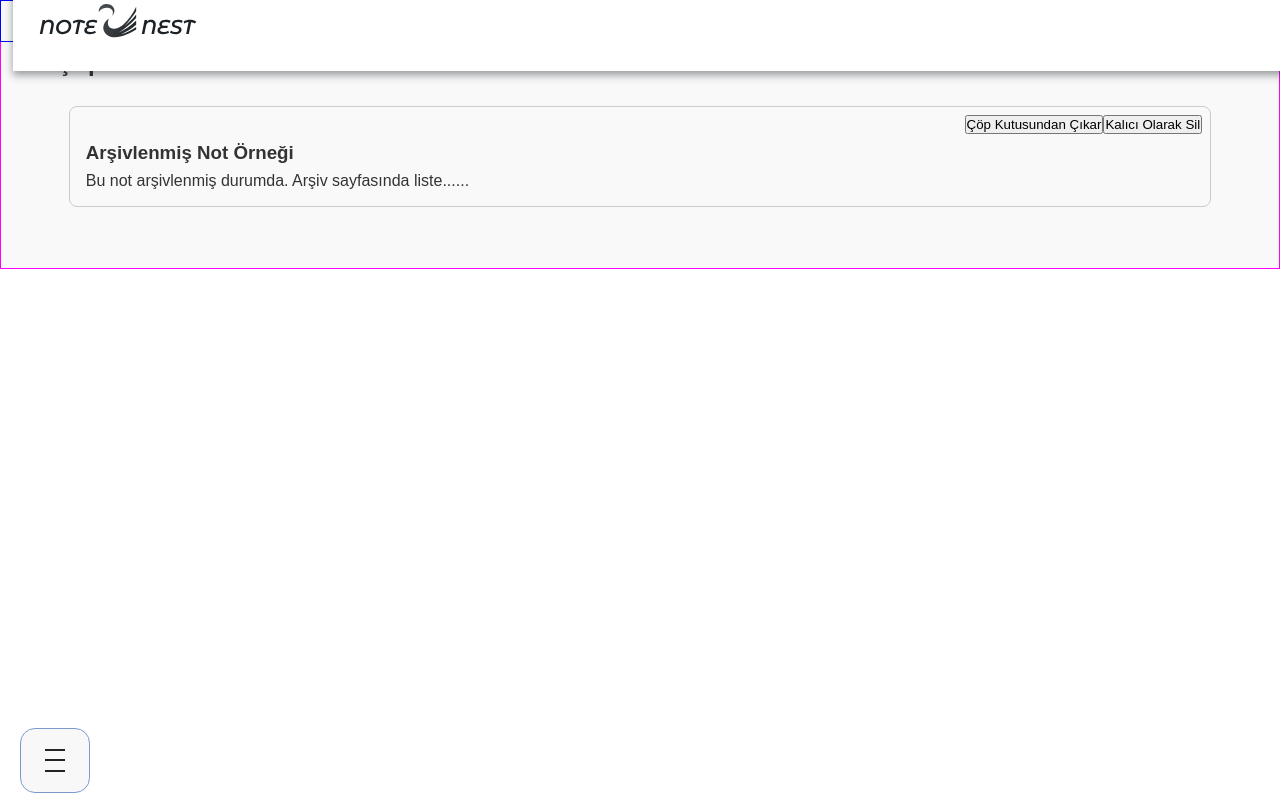
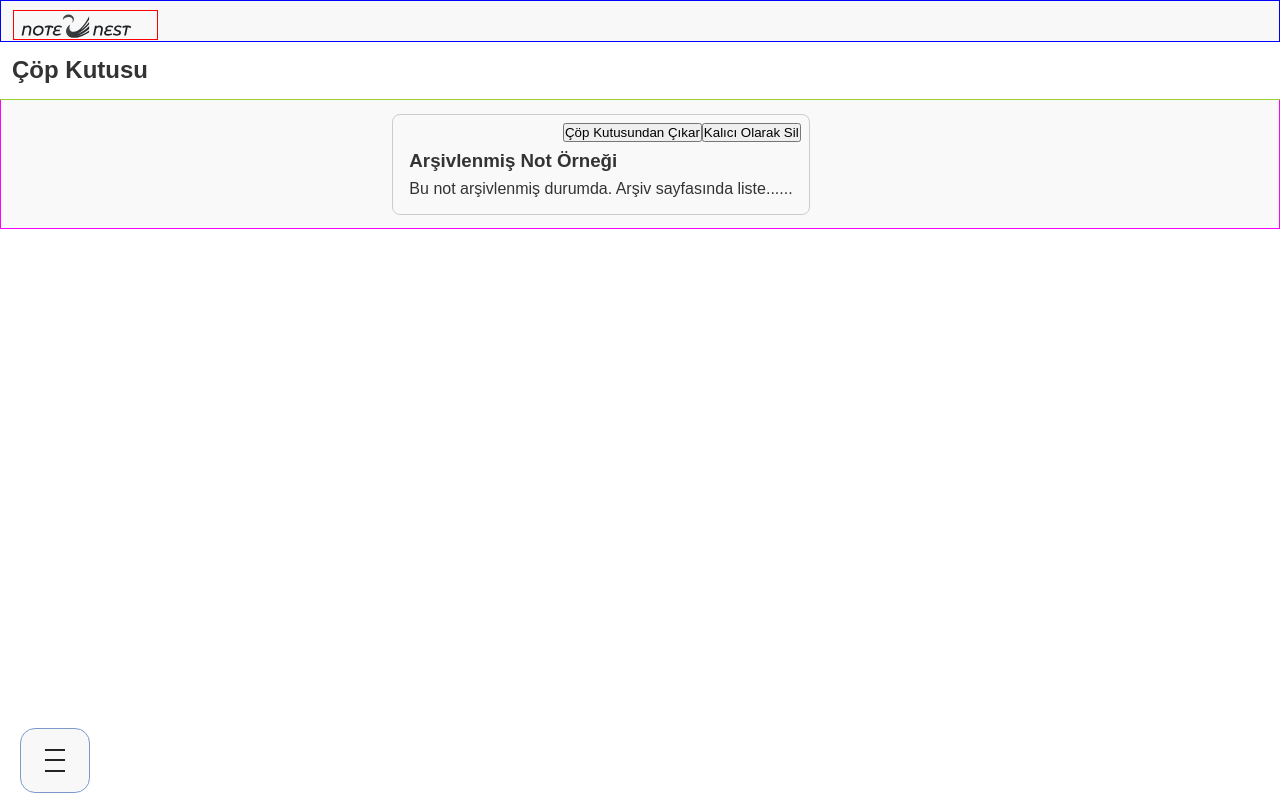
Before and after one commit to banuaggun/note-nest-vue, a Vue app: page /deleted in a window 1280 px wide. Built offline with nearby package versions, Linux system fonts and the light colour scheme.

Commit message:
style adjustments were made - 1

```diff
--- a/src/components/Header.vue
+++ b/src/components/Header.vue
@@ -12,22 +12,11 @@ import logo from '@/assets/image/logo.svg'
 </script>
 
 <style scoped>
-.header {
-  width:100%;
-  display: flex;
-  justify-content: space-between;
-  align-items: center;
-  padding: 1rem;
-  background-color: #fff;
-  height:100px;
-  box-shadow: 0px 4px 8px 0 rgba(29, 34, 38, 0.45);
-  margin-bottom:12px;
-  position:fixed;
-  z-index:10;
-}
 
 .logo img {
-  height: 40px;
+  height: 30px;
+  border:1px solid red;
+  width:100%;
 }
 
 </style>
--- a/src/views/ArchivedNotes.vue
+++ b/src/views/ArchivedNotes.vue
@@ -1,14 +1,16 @@
 <template>
   <section class="archived-notes">
-    <div class="header">
-      <h2>Arşivlenmiş Notlar</h2>
+    <div class="archived-notes-header">
+      <h2>Archived Notes</h2>
     </div>
-
-    <NoteList
+    <div class="archived-notes-area">
+<NoteList
       :notes="archivedNotes"
       @unarchive="unarchiveNote"
       @delete="deleteNotePermanently"
     />
+    </div>
+
   </section>
 </template>
 
@@ -26,14 +28,28 @@ function unarchiveNote(id) {
 <style scoped>
 .archived-notes {
   max-width: 1200px;
-  margin: 2rem auto;
-  padding: 1rem;
+  display:flex;
+  flex-direction: column;
+  align-items: center;
+  height: auto;
 }
 
-.header {
+.archived-notes-header{
+  position: fixed;
+  top: 0;
+  left: 0;
+  width: 100%;
+  height: 60px; /* sabit yükseklik */
+  background: white;
+  border-bottom: 1px solid yellowgreen;
   display: flex;
-  justify-content: space-between;
   align-items: center;
-  margin-bottom: 1rem;
+  padding: 0 12px;
+  margin-top:40px;
 }
+
+.archived-notes-area{
+   margin-top: 100px;
+}
+
 </style>
--- a/src/views/DeletedNotes.vue
+++ b/src/views/DeletedNotes.vue
@@ -1,14 +1,16 @@
 <template>
   <section class="deleted-notes">
-    <div class="header">
+    <div class="deleted-notes-header">
       <h2>Çöp Kutusu</h2>
     </div>
-
-    <NoteList
+    <div class="deleted-notes-area">
+<NoteList
       :notes="deletedNotes"
       @restore="restoreNote"
       @delete="deleteNotePermanently"
     />
+    </div>
+
   </section>
 </template>
 
@@ -28,14 +30,27 @@ function restoreNote(id) {
 <style scoped>
 .deleted-notes {
   max-width: 1200px;
-  margin: 2rem auto;
-  padding: 1rem;
+  display: flex;
+  flex-direction: column;
+  align-items: center;
+  height:auto
 }
 
-.header {
+.deleted-notes-header{
+  position: fixed;
+  top: 0;
+  left: 0;
+  width: 100%;
+  height: 60px; /* sabit yükseklik */
+  background: white;
+  border-bottom: 1px solid yellowgreen;
   display: flex;
-  justify-content: space-between;
   align-items: center;
-  margin-bottom: 1rem;
+  padding: 0 12px;
+  margin-top:40px;
+}
+
+.deleted-notes-area{
+  margin-top: 100px;
 }
 </style>
```
